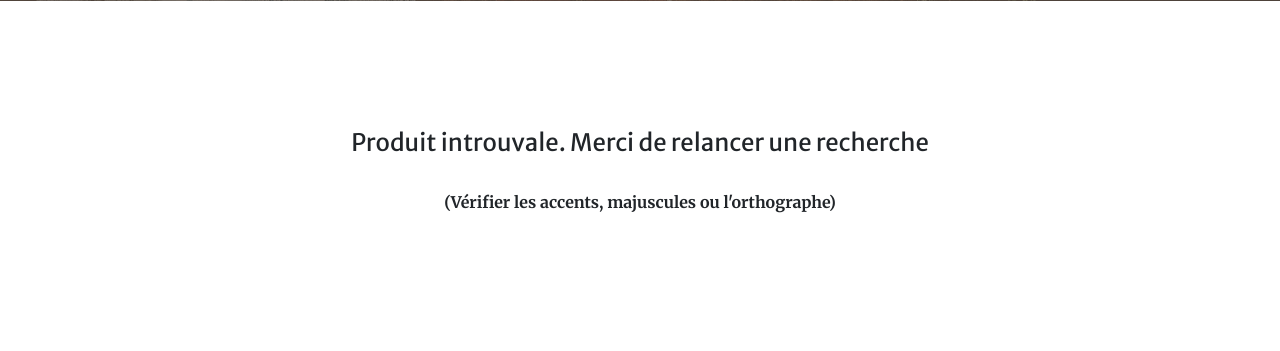
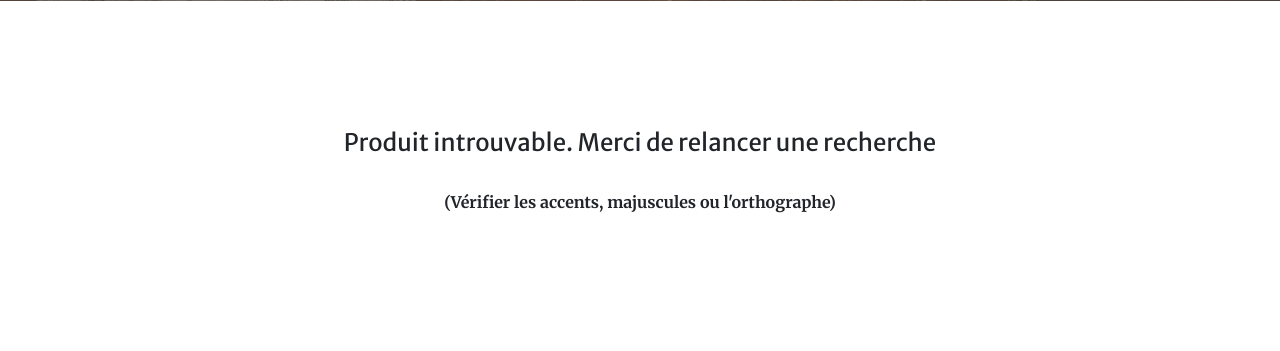
Before and after one commit to MyBhive/NutellaLovers, a Django app: template templates/pages/search_product.html in a window 1280 px wide. Shown: the part 639-990 px from the top of the page. Run offline with Django 3.2, Linux system fonts and the light colour scheme; the template is opened without the code that fills it, so the values that code supplies are empty; some libraries are stand-ins or nearby versions.

Commit message:
correct Spelling mistake

```diff
--- a/templates/pages/search_product.html
+++ b/templates/pages/search_product.html
@@ -13,7 +13,7 @@
     <section class="page-section bg-white">
         <div class="text-center font-weight-bold">
             <div class="container">
-                <h4>Produit introuvale. Merci de relancer une recherche</h4>
+                <h4>Produit introuvable. Merci de relancer une recherche</h4>
                 <br>
                 <p>(Vérifier les accents, majuscules ou l'orthographe)</p>
             </div>
@@ -56,7 +56,7 @@
                             <div class="card-img-top">
                                 <img style="height: 300px; object-fit: cover;" alt="{{ product.name_product }}" src="{{ product.image_product }}">
                             </div>
-                            <div class="card-body" style="height: 200px;">
+                            <div class="card-body" style="height: 150px;">
                                 <a class="card-title" href="{% url 'product_info' description=product.id %}">{{ product.name_product }}</a>
                                 <br>
                                 <hr class="divider-muted"/>
```
